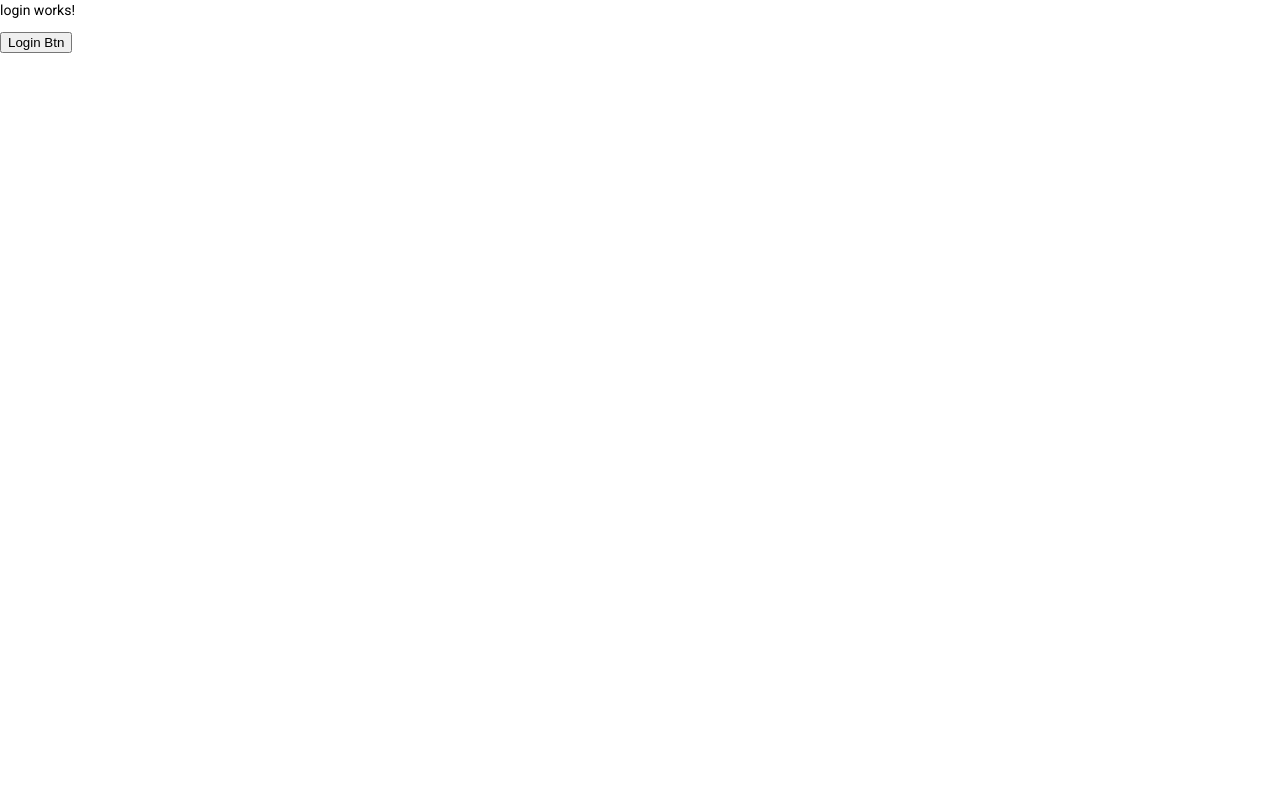
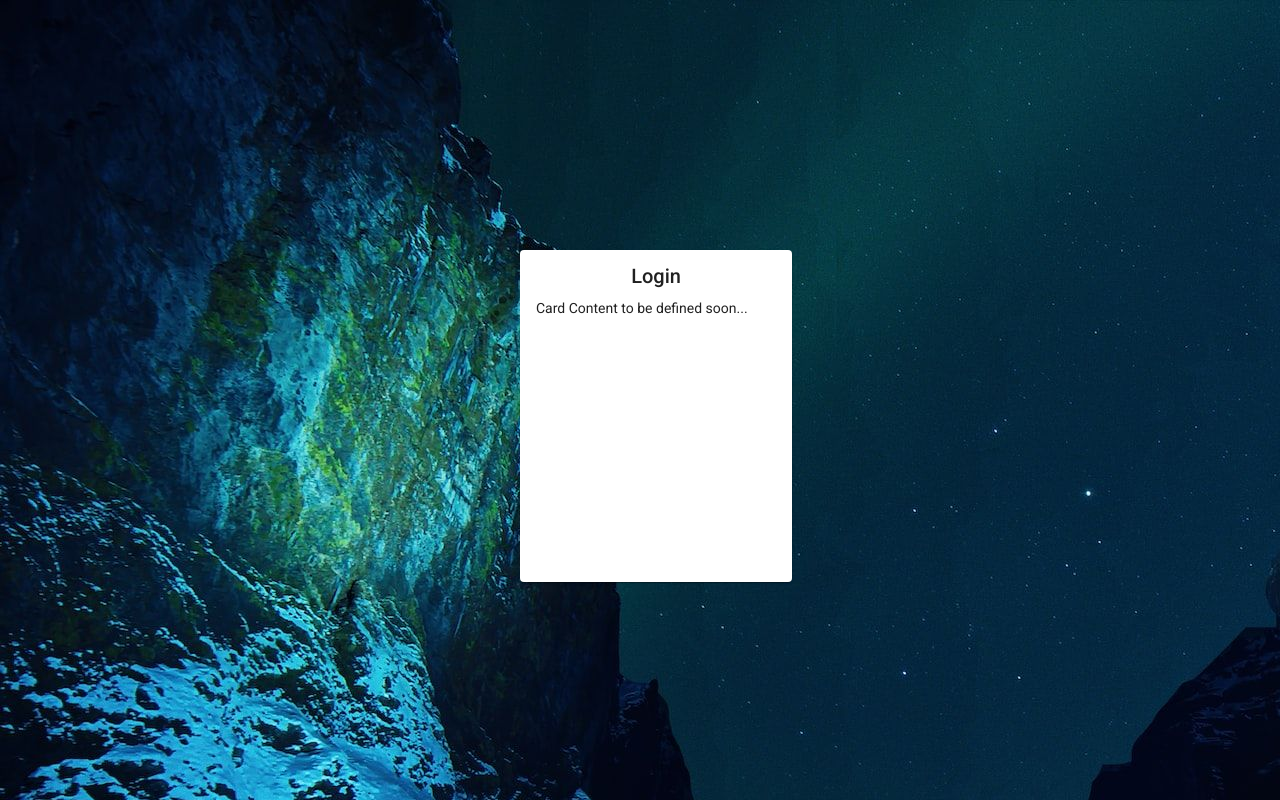
Before and after one commit to QuentinGendreaud/initiation-angular, an Angular app: page / in a window 1280 px wide. Built offline with nearby package versions, Linux system fonts and the light colour scheme.

Commit message:
init login component

```diff
--- a/src/app/app.module.ts
+++ b/src/app/app.module.ts
@@ -7,6 +7,7 @@ import { AppRoutingModule } from './app-routing.module';
 import { AppComponent } from './app.component';
 import { LoginComponent } from './components/login/login.component';
 import { BrowserAnimationsModule } from '@angular/platform-browser/animations';
+import {MatCardModule} from '@angular/material/card';
 
 @NgModule({
   declarations: [
@@ -18,7 +19,8 @@ import { BrowserAnimationsModule } from '@angular/platform-browser/animations';
     AppRoutingModule,
     HttpClientModule,
     SharedModule,
-    BrowserAnimationsModule
+    BrowserAnimationsModule,
+    MatCardModule
   ],
   providers: [],
   bootstrap: [AppComponent]
--- a/src/app/components/login/login.component.html
+++ b/src/app/components/login/login.component.html
@@ -1,3 +1,10 @@
-<p>login works!</p>
-
-<button (click)="login('root', 'root')">Login Btn</button>
+<div class="login-screen">
+    <mat-card class="login-card">
+        <mat-card-header>
+            <mat-card-title>Login</mat-card-title>
+        </mat-card-header>
+        <mat-card-content>
+            Card Content to be defined soon...
+        </mat-card-content>
+    </mat-card>
+</div>
--- a/src/app/components/login/login.component.scss
+++ b/src/app/components/login/login.component.scss
@@ -0,0 +1,21 @@
+$card-height: 300px;
+$card-width: 240px;
+
+.login-screen {
+    width: 100vw;
+    height: 100vh;
+    background-image: url("../../../assets/app-backgound.jpg");
+
+    & .login-card {
+        height: $card-height;
+        width: $card-width;
+        position: absolute;
+        top: calc(50% - $card-height / 2);
+        left: calc(50% - $card-width / 2);
+
+        & .mat-card-header {
+            display: block;
+            text-align: center;
+        }
+    }
+}
```
Also changed, not shown: src/assets/app-backgound.jpg (added).
